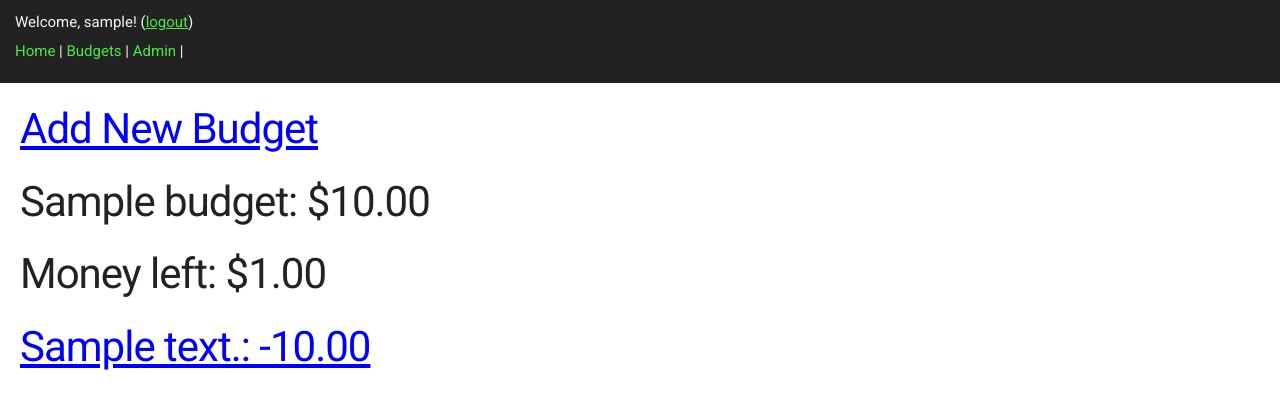
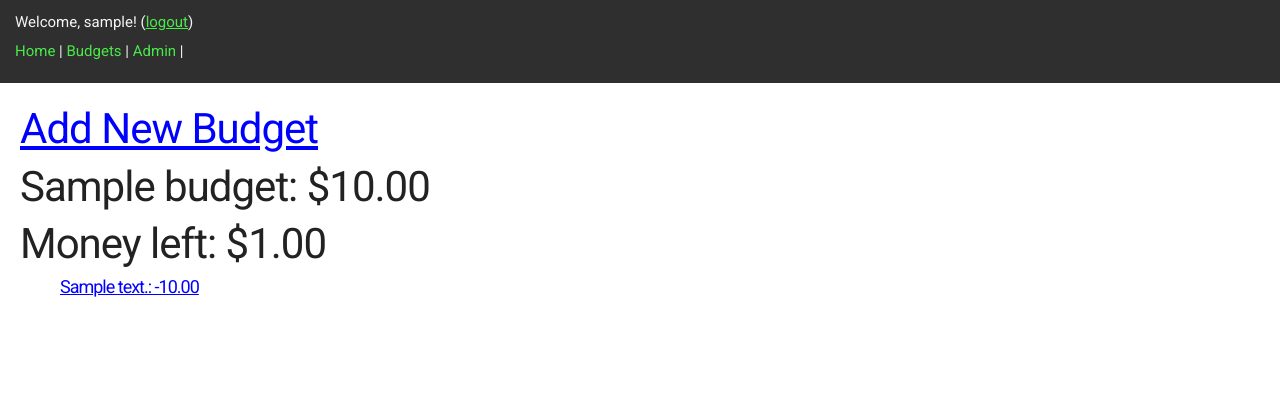
Before and after one commit to vmasten/budget_tool, a Django app: page /budgets/budget in a window 1280 px wide. Shown: the top 409 px of the page. Run offline with Django 3.2, Linux system fonts and the light colour scheme; a user stored in the database is signed in; tables that the repository leaves empty hold one stand-in row (values such as "Sample post"); parts of the project's set-up code (start-up, migrations or seed data) failed here and were passed over.

Commit message:
modified README

```diff
--- a/budget_project/factories.py
+++ b/budget_project/factories.py
@@ -28,7 +28,7 @@
 
     user = factory.SubFactory(UserFactory)
     name = factory.Faker('word')
-    total_budget = '1000.0'
+    total_budget = 1000.0
 
 
 class TransactionFactory(factory.django.DjangoModelFactory):
--- a/budget_project/static/css/styles.css
+++ b/budget_project/static/css/styles.css
@@ -48,7 +48,9 @@
 }
 
 h2 {
-    margin-bottom: 0px;
+    margin-bottom: 5px;
 }
 
-/*# sourceMappingURL=styles.css.map */
+.budgets {
+    padding-bottom: 20px;
+}
--- a/static/css/styles.css
+++ b/static/css/styles.css
@@ -4,7 +4,7 @@
   font-family: 'Roboto', sans-serif; }
 
 header {
-  background-color: #222222;
+  background-color: #2f2f2f;
   color: whitesmoke;
   padding: 10px 15px; }
 
@@ -12,7 +12,7 @@
   padding: 20px; }
 
 ul {
-  margin: 0; }
+  margin: 0;}
 
 p {
   margin: 0; }
@@ -41,3 +41,16 @@
 
 h6 {
   margin-bottom: 5px; }
+
+.transaction {
+    padding-left: 40px;
+    font-size: 18px;
+}
+
+h2 {
+    margin-bottom: 5px;
+}
+
+.budgets {
+    padding-bottom: 20px;
+}
```
Also changed, not shown: README.md.
